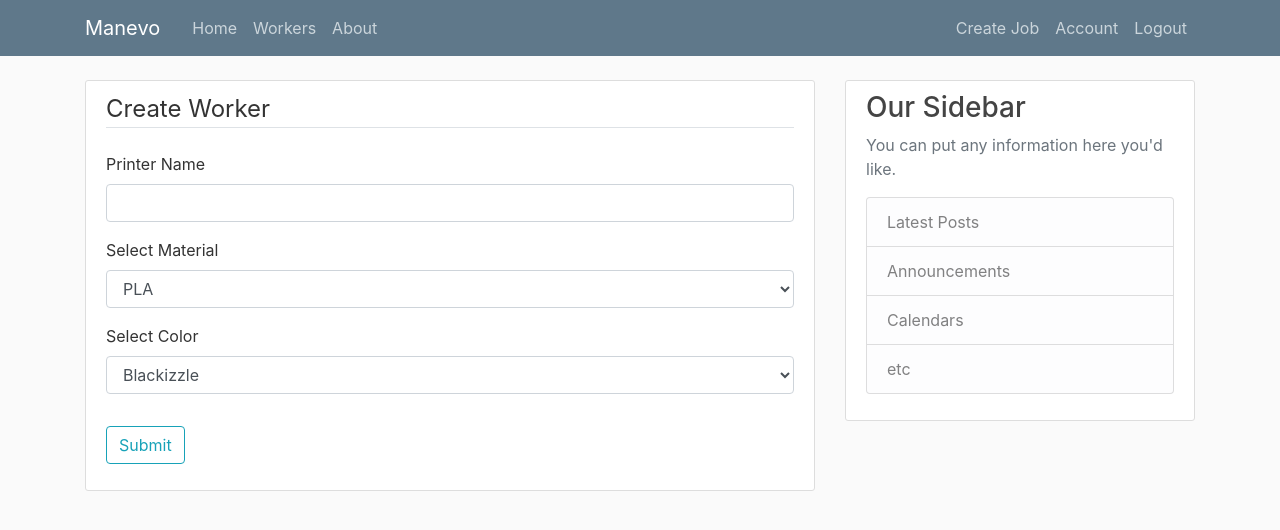
After one commit to JakobSejten/ManevoHub, a Flask app: page /worker/new in a window 1280 px wide. The commit adds this page. Shown: the top 530 px of the page. Run offline with Flask 2, Linux system fonts and the light colour scheme; a user stored in the database is signed in; some libraries are stand-ins or nearby versions.

Commit message:
Opdatering af hjemmeside

```diff
--- a/hub/forms.py
+++ b/hub/forms.py
@@ -1,8 +1,8 @@
 from flask_wtf import FlaskForm
 from flask_wtf.file import FileField, FileAllowed
 from flask_login import current_user
-from wtforms import StringField, PasswordField, SubmitField, BooleanField, TextAreaField
-from wtforms.validators import DataRequired, Length, Email, EqualTo, ValidationError
+from wtforms import StringField, PasswordField, SubmitField, BooleanField, TextAreaField, IntegerField, SelectField
+from wtforms.validators import DataRequired, Length, Email, EqualTo, ValidationError, NumberRange
 from hub.models import User
 
 class RegistrationForm(FlaskForm):
@@ -47,8 +47,22 @@
             if email:
                 raise ValidationError('That email is taken. Please use a different one.')
 
+colorChoices = ['Blackizzle', 'Redizzle', 'Greenizzle', 'Bluezzle']
+materialChoices = ['PLA', 'ABS', 'PETG']
+
 
 class JobForm(FlaskForm):
     title = StringField('Title', validators=[DataRequired()])
-    comment = TextAreaField('Comment', validators=[DataRequired()])
+    jobfile = FileField('Upload GCode File', validators=[FileAllowed(['gcode'])])
+    color = SelectField('Select Color',choices=colorChoices ,validators=[DataRequired()])
+    material = SelectField('Select Material', choices=materialChoices,validators=[DataRequired()])
+    comment = TextAreaField('Comment')
+    qty = SelectField('Select Quantity', validators=[DataRequired()], choices=range(1,1000), coerce=int)
     submit = SubmitField('Submit')
+
+
+class WorkerForm(FlaskForm):
+    name = StringField('Printer Name', validators=[DataRequired()])
+    color = SelectField('Select Color', choices=colorChoices, validators=[DataRequired()])
+    material = SelectField('Select Material', choices=materialChoices, validators=[DataRequired()])
+    submit = SubmitField('Submit')
--- a/hub/models.py
+++ b/hub/models.py
@@ -13,6 +13,7 @@
     image_file = db.Column(db.String(20), nullable=False, default='default.jpg')
     password = db.Column(db.String(60), nullable=False)
     jobs = db.relationship('Job', backref='user')
+    workers = db.relationship('Worker', backref='user')
 
     def __repr__(self):
         return f"User('{self.username}', '{self.email}', '{self.image_file}')"
@@ -50,8 +51,9 @@
     name = db.Column(db.String, nullable=False, unique=True)
     filamentColor = db.Column(db.String, nullable=False)
     filamentMaterial = db.Column(db.String, nullable=False)
-    # currentlyPrinting = db.Column(db.String, nullable=False)
+    status = db.Column(db.String, nullable=False, default="Available")
     assignedJobs = db.relationship('Job', backref='worker')
+    userID = db.Column(db.Integer, db.ForeignKey('user.id'), nullable=False)
 
     def __repr__(self):
         return "Worker({}, {}, {}, {})".format(self.id, self.name, self.filamentColor, self.filamentMaterial)
--- a/hub/routes.py
+++ b/hub/routes.py
@@ -3,9 +3,10 @@
 from PIL import Image
 from flask import render_template, url_for, flash, redirect, request, abort
 from hub import app, db, bcrypt
-from hub.forms import RegistrationForm, LoginForm, UpdateAccountForm, JobForm
+from hub.forms import RegistrationForm, LoginForm, UpdateAccountForm, JobForm, WorkerForm
 from hub.models import User, Job, Worker
 from flask_login import login_user, current_user, logout_user, login_required
+
 
 @app.route("/")
 @app.route("/home")
@@ -13,9 +14,11 @@
     jobs = Job.query.all()
     return render_template("home.html", jobs=jobs)
 
+
 @app.route("/about")
 def about():
     return render_template("about.html", title='About')
+
 
 @app.route("/register", methods=["GET", "POST"])
 def register():
@@ -30,6 +33,7 @@
         flash(f'Account created for {form.username.data}!', 'success')
         return redirect(url_for('login'))
     return render_template("register.html", title='Register', form=form)
+
 
 @app.route("/login", methods=["GET", "POST"])
 def login():
@@ -46,6 +50,7 @@
         else:
             flash('Login unsuccessful. Please check username and password.', 'danger')
     return render_template("login.html", title='Login', form=form)
+
 
 @app.route("/logout")
 def logout():
@@ -87,13 +92,22 @@
     return render_template('account.html', title='Account', image_file=image_file, form=form)
 
 
+def save_gcode(form_gcode):
+    gcode_fn = form_gcode.filename
+    gcode_path = os.path.join(app.root_path, 'static/gcode_files', gcode_fn)
+    form_gcode.save(gcode_path)
+    return gcode_fn
+
+
 @app.route("/job/new", methods=['GET', 'POST'])
 @login_required
 def new_job():
     form = JobForm()
     if form.validate_on_submit():
-        job = Job(title=form.title.data, comment=form.comment.data, code='job.gcode', color='Black', material='PLA', qty=1, status='Queue', user=current_user)
+        job = Job(title=form.title.data, comment=form.comment.data, code=save_gcode(form.jobfile.data), color=form.color.data, material=form.material.data, qty=form.qty.data, status='Queue', user=current_user)
         db.session.add(job)
+        db.session.commit()
+        job.queuePosition = job.id
         db.session.commit()
         flash('Job has been added to the queue.', 'success')
         return redirect(url_for('new_job'))
@@ -103,7 +117,8 @@
 @app.route("/job/<int:job_id>")
 def job(job_id):
     job = Job.query.get_or_404(job_id)
-    return render_template('job.html', title=job.title, job=job)
+    return render_template('job.html', title='Edit ' + job.title, job=job)
+
 
 @app.route("/job/<int:job_id>/edit", methods=['GET', 'POST'])
 @login_required
@@ -115,12 +130,18 @@
     if form.validate_on_submit():
         job.title = form.title.data
         job.comment = form.comment.data
+        job.color = form.color.data
+        job.material = form.material.data
+        job.jobfile = form.jobfile.data
         db.session.commit()
         flash('Your job has been edited.', 'success')
         return redirect(url_for('job', job_id=job.id))
     elif request.method == "GET":
         form.title.data = job.title
         form.comment.data = job.comment
+        form.color.data = job.color
+        form.material.data = job.material
+        form.jobfile.data = job.code
     return render_template('create_job.html', title = 'Update Job', form=form, legend='Edit Job')
 
 
@@ -134,3 +155,42 @@
     db.session.commit()
     flash('Your job has been deleted.', 'info')
     return redirect(url_for('home'))
+
+
+@app.route("/worker/new", methods=['GET', 'POST'])
+@login_required
+def new_worker():
+    form = WorkerForm()
+    if form.validate_on_submit():
+        worker = Worker(name=form.name.data, filamentColor=form.color.data, filamentMaterial=form.material.data, user=current_user)
+        db.session.add(worker)
+        db.session.commit()
+        flash('Worker has been created.', 'success')
+        return redirect(url_for('worker'))
+    return render_template('create_worker.html', form=form, title='Create Worker', legend="Create Worker")
+
+@app.route("/worker/edit/<int:worker_id>", methods=['GET', 'POST'])
+@login_required
+def edit_worker(worker_id):
+    form = WorkerForm()
+    worker = Worker.query.get_or_404(worker_id)
+    print(worker)
+    if form.validate_on_submit():
+        worker.name = form.name.data
+        worker.filamentColor = form.color.data
+        worker.filamentMaterial = form.material.data
+        #worker.userID = current_user - FIX RELATIONSHIP CASCADES FOR THIS FEATURE
+        db.session.commit()
+        flash('Worker settings have been updated.', 'success')
+        return redirect(url_for('worker'))
+    elif request.method == "GET":
+        form.name.data = worker.name
+        form.color.data = worker.filamentColor
+        form.material.data = worker.filamentMaterial
+    return render_template('create_worker.html', form=form, title='Edit Worker Settings', legend="Edit Worker Settings")
+
+
+@app.route("/workers")
+def worker():
+    workers = Worker.query.all()
+    return render_template("workers.html", workers=workers, title='Workers')
--- /dev/null
+++ b/hub/templates/create_worker.html
@@ -0,0 +1,59 @@
+{% extends "layout.html" %}
+{% block content %}
+    <div class="content-section">
+        <form method="POST" action="" enctype="multipart/form-data">
+            {{ form.hidden_tag() }}
+            <fieldset class="form-group">
+                <legend class="border-bottom mb-4">{{ legend }}</legend>
+                <div class="form-group">
+                    {{ form.name.label(class="form-control-label") }}
+                    {% if form.name.errors %}
+                        {{form.name(class="form-control form-control-lg is-invalid")}}
+                        <div class="invalid-feedback">
+                            {% for error in form.name.errors %}
+                                <span>
+                                    {{ error }}
+                                </span>
+                            {% endfor %}
+                        </div>
+                    {% else %}
+                        {{ form.name(class="form-control from-control-lg") }}
+                    {% endif %}
+                </div>
+                <div class="form-group">
+                    {{ form.material.label(class="form-control-label") }}
+                    {% if form.material.errors %}
+                        {{form.material(class="form-control form-control-lg is-invalid")}}
+                        <div class="invalid-feedback">
+                            {% for error in form.material.errors %}
+                                <span>
+                                    {{ error }}
+                                </span>
+                            {% endfor %}
+                        </div>
+                    {% else %}
+                        {{ form.material(class="form-control from-control-lg") }}
+                    {% endif %}
+                </div>
+                <div class="form-group">
+                    {{ form.color.label(class="form-control-label") }}
+                    {% if form.color.errors %}
+                        {{form.color(class="form-control form-control-lg is-invalid")}}
+                        <div class="invalid-feedback">
+                            {% for error in form.color.errors %}
+                                <span>
+                                    {{ error }}
+                                </span>
+                            {% endfor %}
+                        </div>
+                    {% else %}
+                        {{ form.color(class="form-control from-control-lg") }}
+                    {% endif %}
+                </div>
+            </fieldset>
+            <div class="form-group">
+                {{ form.submit(class="btn btn-outline-info") }}
+            </div>
+        </form>
+    </div>
+{% endblock content%}
--- a/hub/templates/layout.html
+++ b/hub/templates/layout.html
@@ -27,6 +27,7 @@
           <div class="collapse navbar-collapse" id="navbarToggle">
             <div class="navbar-nav mr-auto">
               <a class="nav-item nav-link" href="{{ url_for('home') }}">Home</a>
+              <a class="nav-item nav-link" href="{{ url_for('worker') }}">Workers</a>
               <a class="nav-item nav-link" href="{{ url_for('about') }}">About</a>
             </div>
             <!-- Navbar Right Side -->
```
Also changed, not shown: hub/templates/create_job.html (+57 -1 lines), hub/templates/job.html (+30 -0 lines), hub/templates/workers.html (added, +15 -0 lines), hub/data.db, run.py (line endings or trailing spaces), 7 other files.
